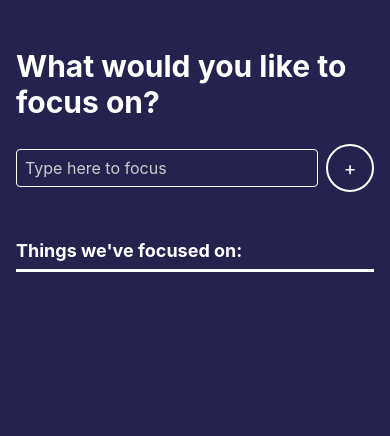
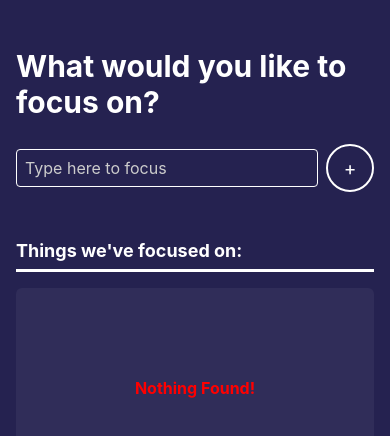
Before and after one commit to ProMehedi/rn-focusTime, a React Native app: screen / in a window 390 px wide. Shown: the top 436 px of the page. Built offline with nearby package versions, Linux system fonts and the light colour scheme.

Commit message:
NotFound Component

```diff
--- /dev/null
+++ b/src/components/NotFound.js
@@ -0,0 +1,31 @@
+import React from 'react'
+import { StyleSheet, Text, View } from 'react-native'
+
+import { colors } from '../utils/Colors'
+import { fontSize, spacing } from '../utils/Sizes'
+
+const NotFound = () => {
+  return (
+    <View style={styles.container}>
+      <Text style={styles.text}>Nothing Found!</Text>
+    </View>
+  )
+}
+
+const styles = StyleSheet.create({
+  container: {
+    height: 200,
+    backgroundColor: 'rgba(255, 255, 255, 0.05)',
+    marginTop: spacing.lg,
+    alignItems: 'center',
+    justifyContent: 'center',
+    borderRadius: 6,
+  },
+  text: {
+    color: colors.red,
+    fontSize: fontSize.lg,
+    fontWeight: 'bold',
+  },
+})
+
+export default NotFound
--- a/src/features/focus/FocusHistory.js
+++ b/src/features/focus/FocusHistory.js
@@ -3,6 +3,7 @@ import { FlatList, StyleSheet, Text, View } from 'react-native'
 
 import { colors } from '../../utils/Colors'
 import { fontSize, spacing } from '../../utils/Sizes'
+import NotFound from '../../components/NotFound'
 
 const FocusHistory = ({ focuses, onClear }) => {
   console.log(focuses)
@@ -24,6 +25,7 @@ const FocusHistory = ({ focuses, onClear }) => {
           )}
         />
       )}
+      {focuses.length === 0 && <NotFound />}
     </View>
   )
 }
--- a/src/utils/Colors.js
+++ b/src/utils/Colors.js
@@ -2,4 +2,5 @@ export const colors = {
   black: '#000000',
   white: '#ffffff',
   darkBlue: '#252250',
+  red: '#ff0000',
 }
```
